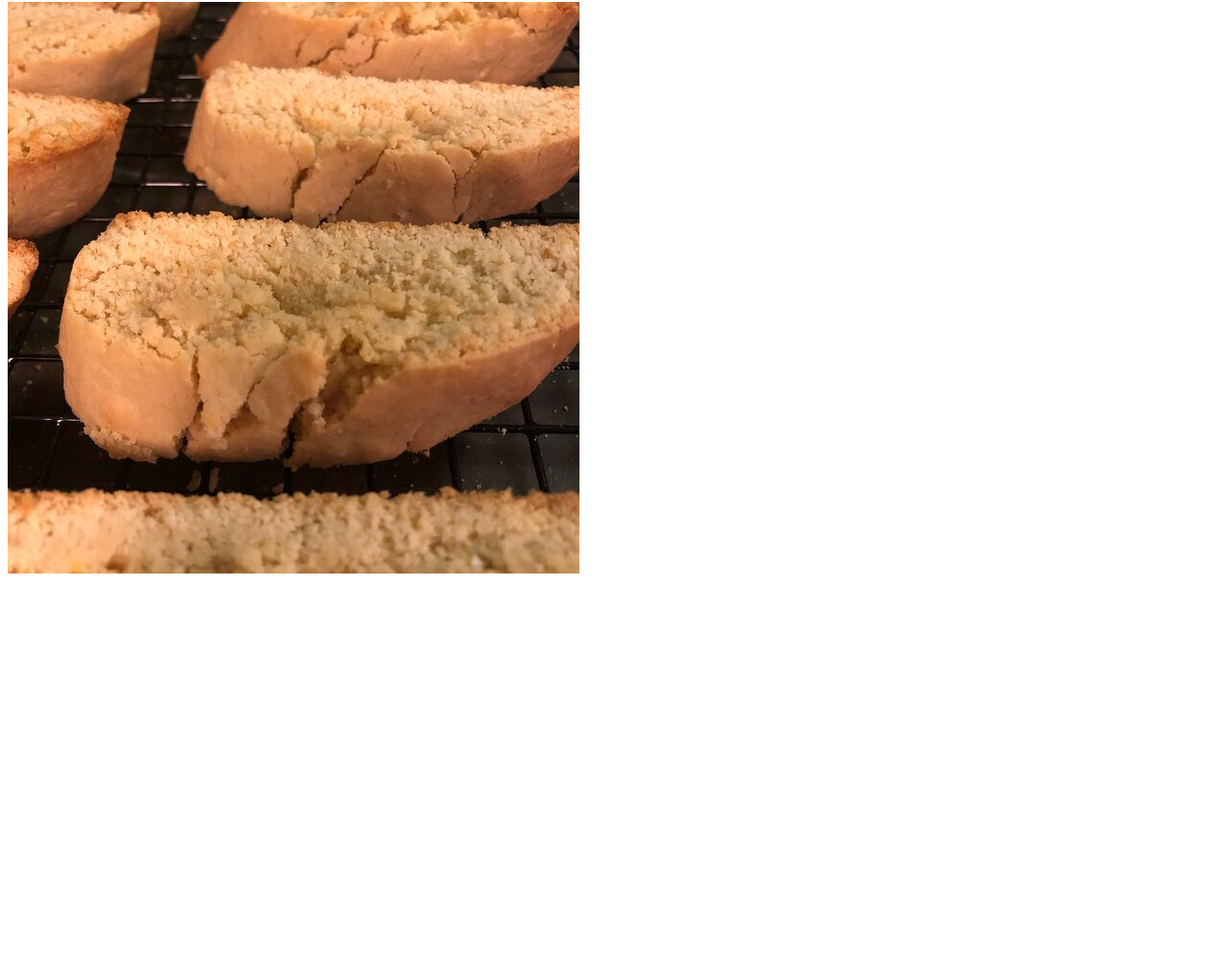
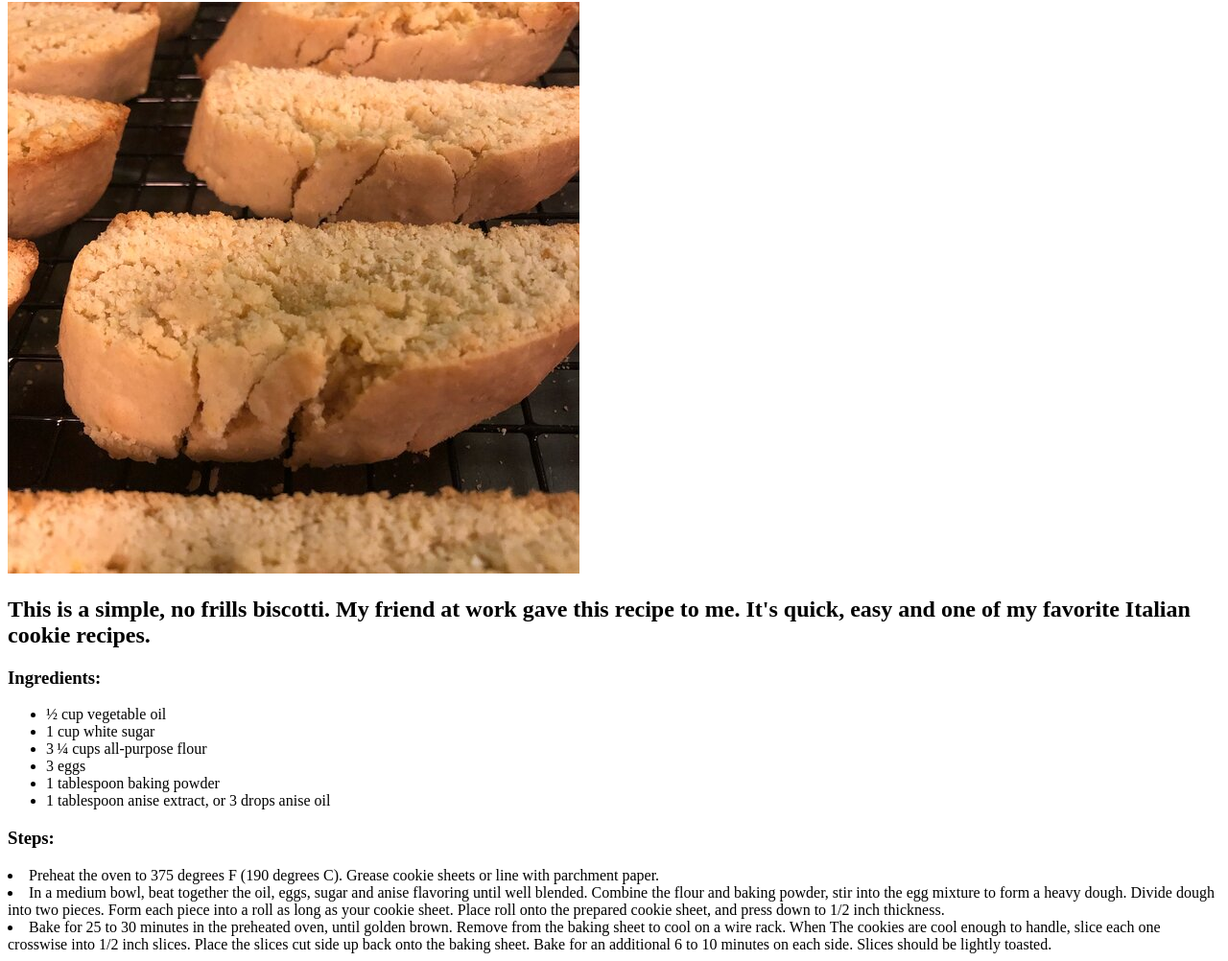
Before and after one commit to mraltun/odin-recipes, a plain HTML site: page recipes/biscotti.html in a window 1280 px wide. Shown: the part 78-1080 px from the top of the page at 96% size. Before the commit the page ends 800 px from the top, so only its background shows below. Drawn offline with Linux system fonts and the light colour scheme.

Commit message:
Added ingredients and steps to biscotti

```diff
--- a/recipes/biscotti.html
+++ b/recipes/biscotti.html
@@ -9,5 +9,37 @@
   <body>
     <h1>Biscotti</h1>
     <img src="biscotti.jpg" alt="Biscotti" />
+    <h2>
+      This is a simple, no frills biscotti. My friend at work gave this recipe
+      to me. It's quick, easy and one of my favorite Italian cookie recipes.
+    </h2>
+    <h3>Ingredients:</h3>
+    <ul>
+      <li>½ cup vegetable oil</li>
+      <li>1 cup white sugar</li>
+      <li>3 ¼ cups all-purpose flour</li>
+      <li>3 eggs</li>
+      <li>1 tablespoon baking powder</li>
+      <li>1 tablespoon anise extract, or 3 drops anise oil</li>
+    </ul>
+    <h3>Steps:</h3>
+    <li>
+      Preheat the oven to 375 degrees F (190 degrees C). Grease cookie sheets or
+      line with parchment paper.
+    </li>
+    <li>
+      In a medium bowl, beat together the oil, eggs, sugar and anise flavoring
+      until well blended. Combine the flour and baking powder, stir into the egg
+      mixture to form a heavy dough. Divide dough into two pieces. Form each
+      piece into a roll as long as your cookie sheet. Place roll onto the
+      prepared cookie sheet, and press down to 1/2 inch thickness.
+    </li>
+    <li>
+      Bake for 25 to 30 minutes in the preheated oven, until golden brown.
+      Remove from the baking sheet to cool on a wire rack. When The cookies are
+      cool enough to handle, slice each one crosswise into 1/2 inch slices.
+      Place the slices cut side up back onto the baking sheet. Bake for an
+      additional 6 to 10 minutes on each side. Slices should be lightly toasted.
+    </li>
   </body>
 </html>
```
